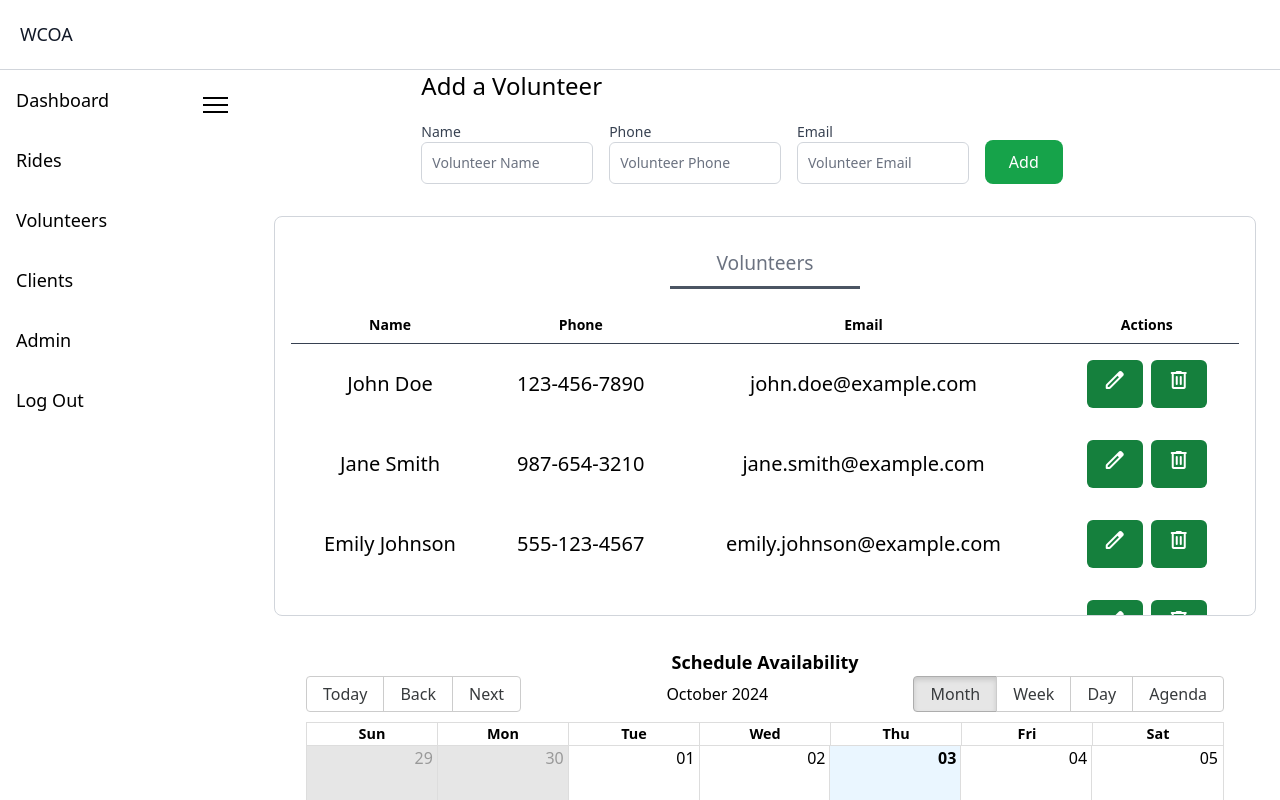
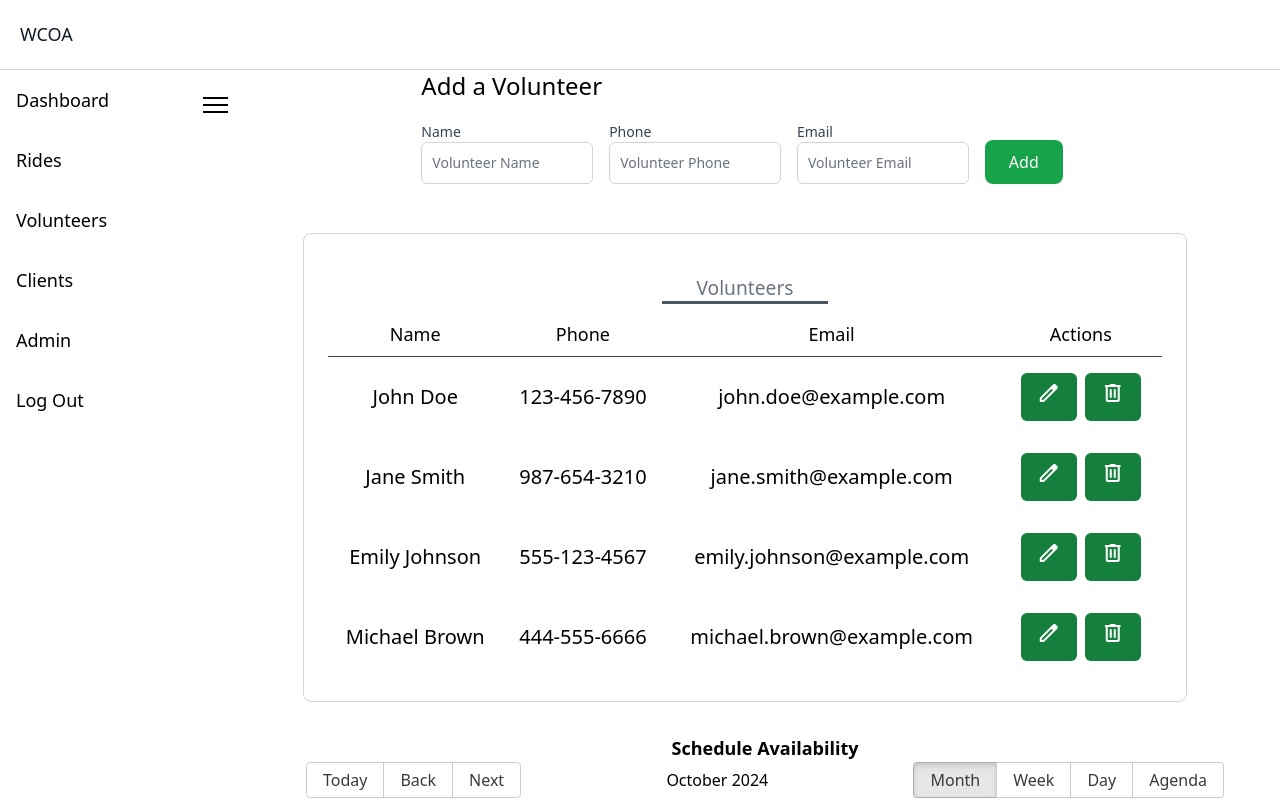
Before and after one commit to UTDallasEPICS/Wellness-Center-Older-Adults, a Next.js app: page /dashboardEmployee/volunteers in a window 1280 px wide. Shown: the top 800 px of the page. Built offline with nearby package versions, Linux system fonts and the light colour scheme; no server answers.

Commit message:
new styling changes

```diff
--- a/app/components/AddVolunteersTable.jsx
+++ b/app/components/AddVolunteersTable.jsx
@@ -7,7 +7,7 @@ const AddVolunteersTable = ({
   handleDeleteClick,
 }) => {
   return (
-    <div className="flex flex-col gap-2.5 p-4 max-h-[400px] overflow-x-auto overflow-y-auto font-sans rounded-lg border border-gray-300">
+    <div className="mt-[5%] ml-[calc(5%-20px)] w-[90%] text-left rounded-lg border border-gray-300 p-6 bg-white">
       <h2 className="text-center text-[1.2rem] font-light text-gray-500 mt-4 mb-2">
         Volunteers
       </h2>
@@ -16,10 +16,10 @@ const AddVolunteersTable = ({
       <table className="border-collapse w-full">
         <thead>
           <tr>
-            <th className="bg-white text-center p-2 text-sm font-semibold border-b-[0.5px] border-gray-700">Name</th>
-            <th className="bg-white text-center p-2 text-sm font-semibold border-b-[0.5px] border-gray-700">Phone</th>
-            <th className="bg-white text-center p-2 text-sm font-semibold border-b-[0.5px] border-gray-700">Email</th>
-            <th className="bg-white text-center p-2 text-sm font-semibold border-b-[0.5px] border-gray-700">Actions</th>
+            <th className="bg-white border-b-[0.5px] border-gray-700 text-center p-2 text-lg font-normal">Name</th>
+            <th className="bg-white border-b-[0.5px] border-gray-700 text-center p-2 text-lg font-normal">Phone</th>
+            <th className="bg-white border-b-[0.5px] border-gray-700 text-center p-2 text-lg font-normal">Email</th>
+            <th className="bg-white border-b-[0.5px] border-gray-700 text-center p-2 text-lg font-normal">Actions</th>
           </tr>
         </thead>
         <tbody>
--- a/app/components/ViewOnlyRow.jsx
+++ b/app/components/ViewOnlyRow.jsx
@@ -32,13 +32,13 @@ const ViewOnlyRow = ({ contact }) => {
 
   return (
     <tr>
-      <td>{contact.clientName}</td>
-      <td>{contact.phoneNumber}</td>
-      <td>{contact.address}</td>
-      <td>{contact.startTime}</td>
-      <td>
+      <td className="text-center bg-white text-[20px] py-4 px-2 font-light">{contact.clientName}</td>
+      <td className="text-center bg-white text-[20px] py-4 px-2 font-light">{contact.phoneNumber}</td>
+      <td className="text-center bg-white text-[20px] py-4 px-2 font-light">{contact.address}</td>
+      <td className="text-center bg-white text-[20px] py-4 px-2 font-light">{contact.startTime}</td>
+      <td className="text-center bg-white text-[20px] py-4 px-2 font-light">
         <button
-          className={`text-white ${isReserved ? "bg-red-600" : "bg-green-600"} cursor-pointer mx-1 px-4 py-2 rounded-md`}
+          className={`text-white ${isReserved ? "bg-red-600" : "bg-[#419902]"} cursor-pointer border-none mx-1 px-4 py-2 rounded-md transition duration-300 hover:bg-opacity-90`}
           type="button"
           onClick={handleButtonClick}
         >
```
